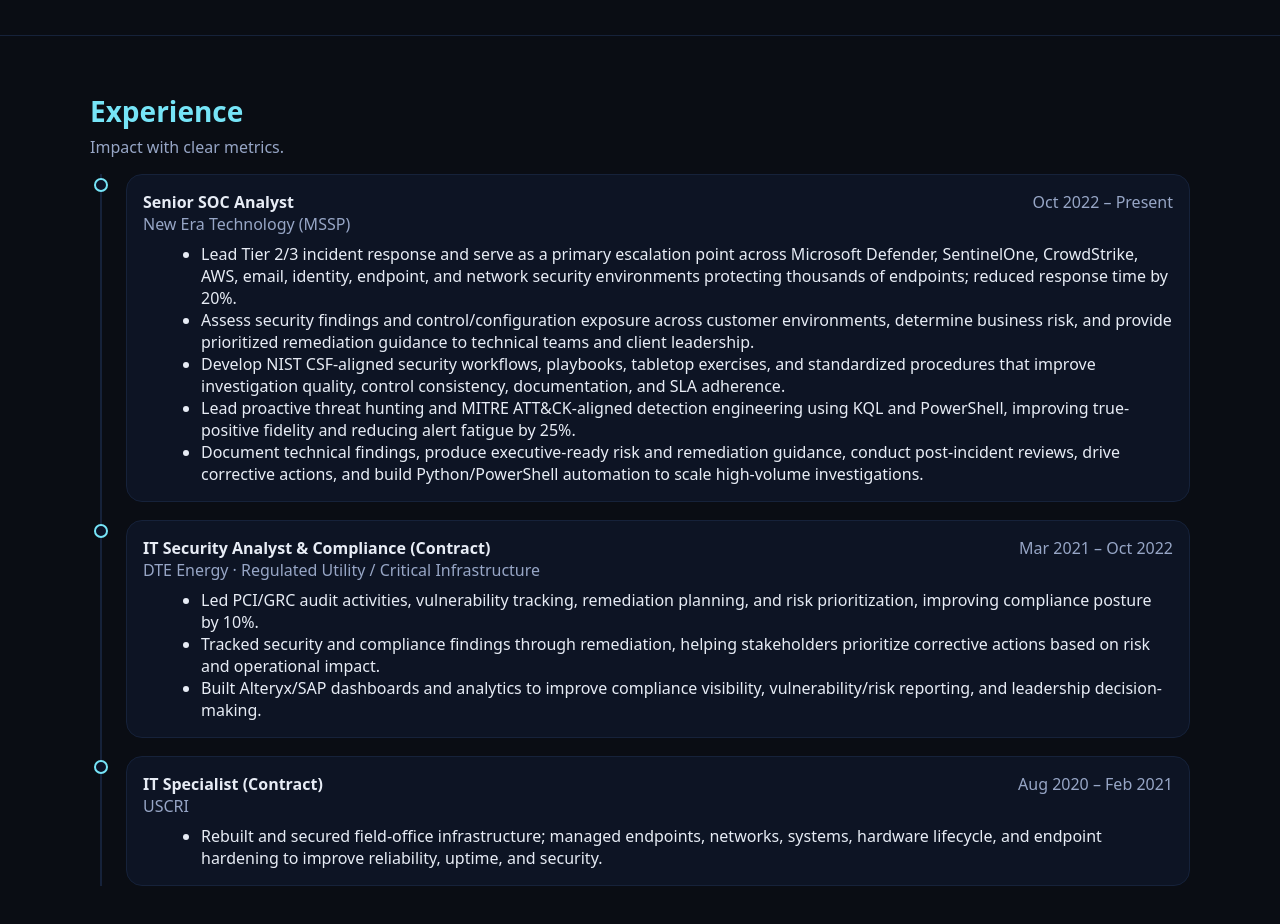
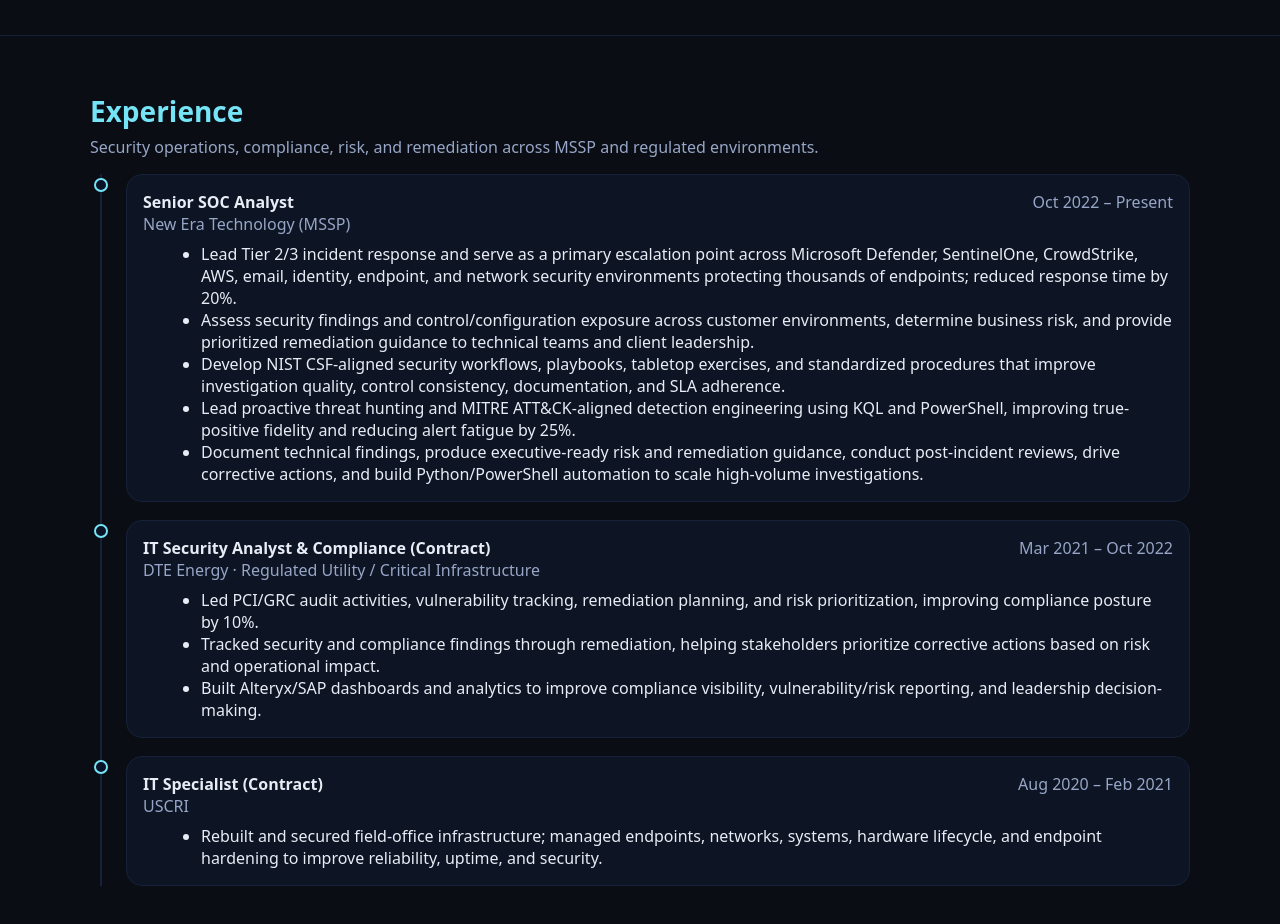
Before and after one commit to mohamad-x/mohamad-x.github.io, a React (Vite) app: page / in a window 1280 px wide. Shown: the part 1040-1964 px from the top of the page. Built offline with nearby package versions, Linux system fonts and the light colour scheme.

Commit message:
Update experience positioning for compliance and risk

```diff
--- a/src/components/Experience.jsx
+++ b/src/components/Experience.jsx
@@ -2,10 +2,9 @@ import React from "react";
 import Section from "./Section";
 import { DATA } from "../data";
 
-
 export default function Experience(){
   return (
-    <Section id="experience" title="Experience" sub="Impact with clear metrics.">
+    <Section id="experience" title="Experience" sub="Security operations, compliance, risk, and remediation across MSSP and regulated environments.">
       <div className="timeline">
         {DATA.jobs.map((j, idx) => (
           <article key={`${j.company}-${j.role}`} className="tl-item">
@@ -13,8 +12,8 @@ export default function Experience(){
             <div className="tl-card">
               <header className="tl-head">
                 <div>
-                <div className="tl-role">{j.role}</div>
-                <div className="tl-company muted">{j.company}</div>
+                  <div className="tl-role">{j.role}</div>
+                  <div className="tl-company muted">{j.company}</div>
                 </div>
                 <div className="tl-dates muted">{j.dates}</div>
               </header>
@@ -22,8 +21,8 @@ export default function Experience(){
                 {j.bullets.map((b,i) => <li key={i}>{b}</li>)}
               </ul>
             </div>
-            </article>
-          ))}
+          </article>
+        ))}
       </div>
     </Section>
   )
```
